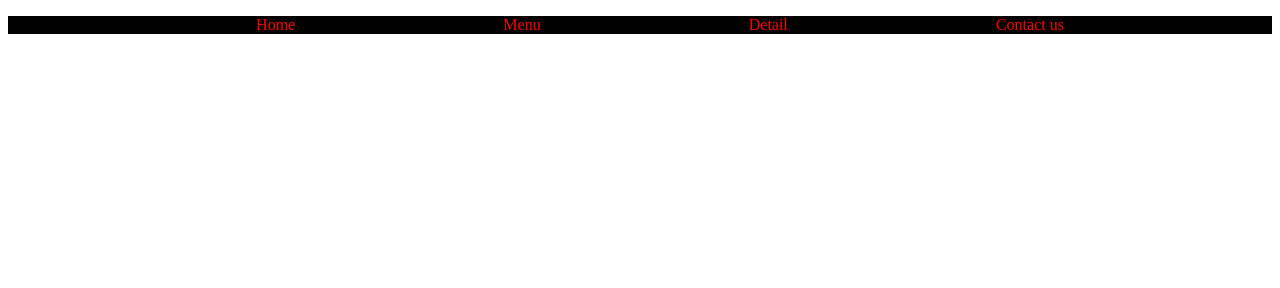
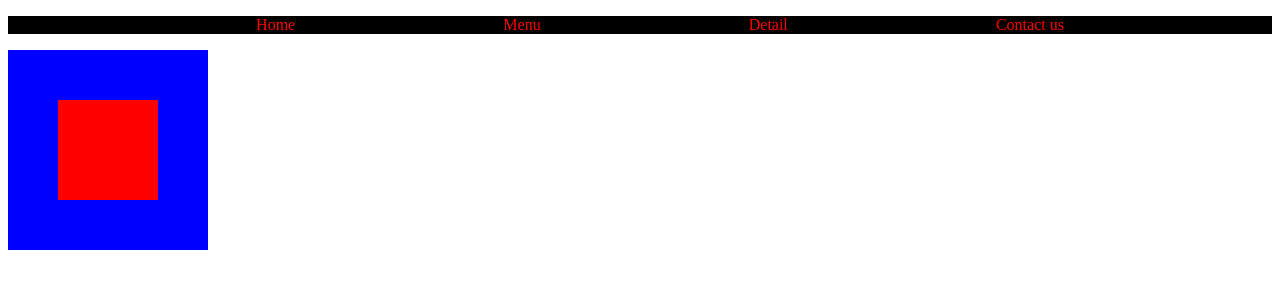
Before and after one commit to INTESARSHAWON/CSS-tutorial3-practise, a plain HTML site: page index.html in a window 1280 px wide. Drawn offline with Linux system fonts and the light colour scheme.

Commit message:
some flexbox code in index

```diff
--- a/index.html
+++ b/index.html
@@ -14,9 +14,9 @@
             <li><a href="#">Detail </a></li>
             <li><a href="#">Contact us </a></li>
         </ul>
-<!--
+
     <div id="outer">
-        <div id="inner"> -->
+        <div id="inner">
 
         </div>
     </div>
```
